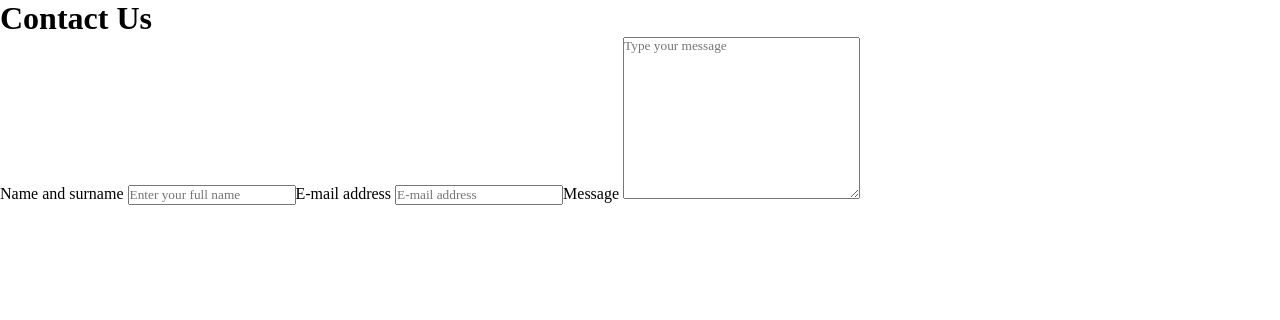
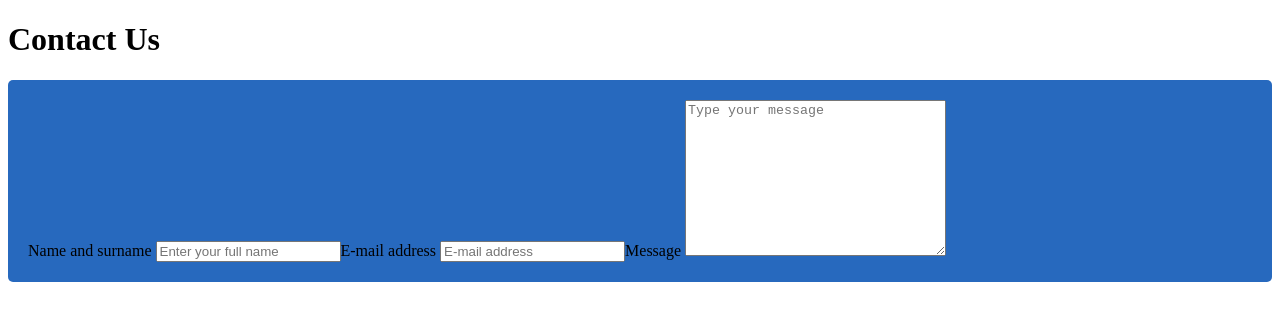
Before and after one commit to Adrian26501/AdrianGIT, a plain HTML site: page contactForm/contactForm.html in a window 1280 px wide. Drawn offline with Linux system fonts and the light colour scheme.

Commit message:
aaaaaaafffffa

```diff
--- a/contactForm/style.css
+++ b/contactForm/style.css
@@ -1,14 +1,5 @@
-*{
-    margin: 0;
-    padding: 0;
-    font-family: 'Times New Roman', Times, serif;
-    box-sizing: border-box;
-    background-image: linear-gradient(to bottom blue cyan)
-}
 .container {
-    width: 100%;
-    height: 100vh;
-    background-image: linear-gradient(to bottom blue cyan);
-    background-position: center;
-    background-size: cover;
-}
+    border-radius: 5px;
+    background-color: #2769be;
+    padding: 20px;
+  }
```
